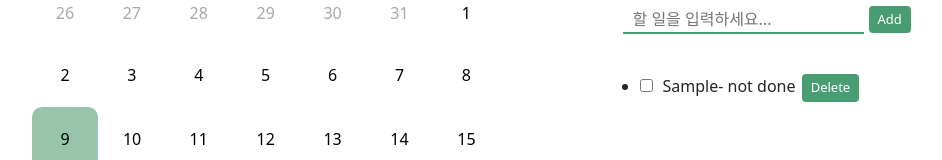
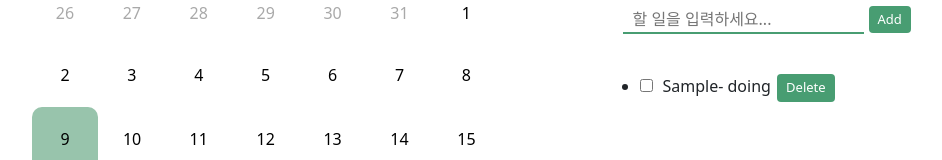
Before and after one commit to zi0ne/TODO, a React (Create React App) app: page / in a window 1280 px wide. Both pictures are taken after typing "Sample" into the empty fields and a click on the button "Add". Shown: the part 279-439 px from the top of the page, without its empty margins (130-1072 px from the left). Built offline with nearby package versions, Linux system fonts and the light colour scheme.

Commit message:
fix: text 수정

```diff
--- a/src/components/TodoList.tsx
+++ b/src/components/TodoList.tsx
@@ -22,7 +22,6 @@ const TodoList: React.FunctionComponent<TodoListProps> = ({ onToggleDone, onDele
 
   const currentDate = new Date().setHours(0, 0, 0, 0);
   const formattDate : string = new Date(currentDate).toString();
-
 
   useEffect(() => {
     const savedTodos = localStorage.getItem(selectDate);
@@ -132,7 +131,7 @@ const TodoList: React.FunctionComponent<TodoListProps> = ({ onToggleDone, onDele
                 <li key={todo.id}>
                   <input type="checkbox" checked={todo.done} onChange={() => handleToggleDone(todo.id)} />
                   <span style={{ marginLeft: '10px' }}>{todo.text}</span>
-                  - {todo.done ? 'done ' : 'not done '}
+                  - {todo.done ? 'done ' : 'doing '}
                   <button className="button" onClick={() => handleDeleteTodo(todo.id)}>
                     Delete
                   </button>
```
